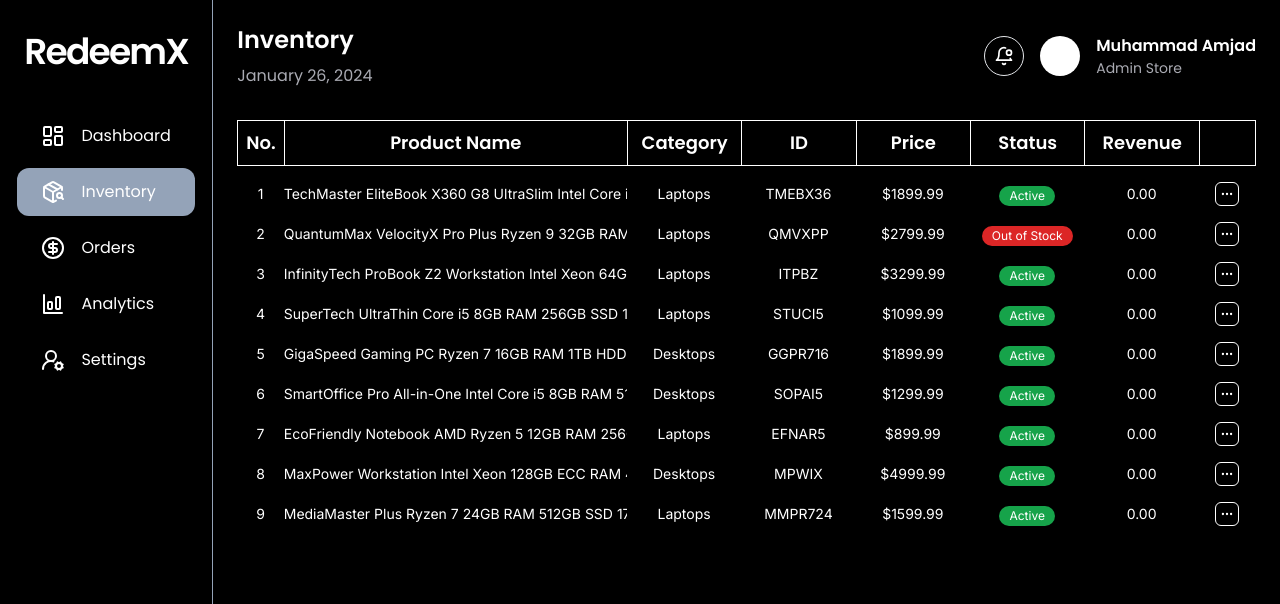
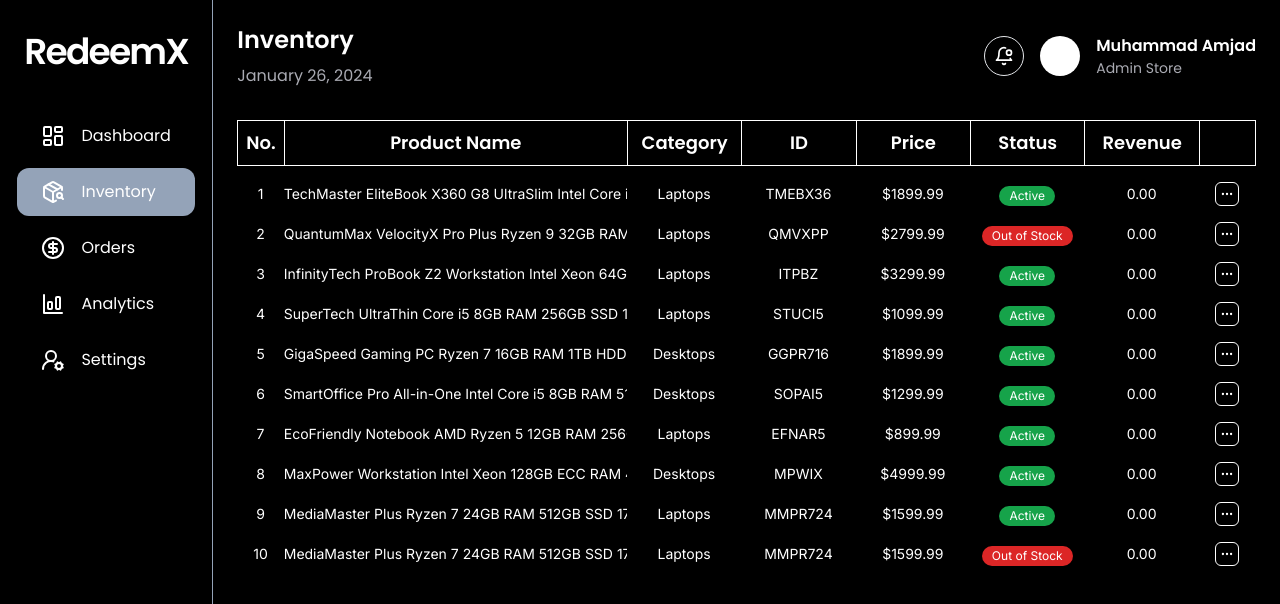
Before and after one commit to devvMuhammad/admin-redeemx, a Next.js app: page /inventory in a window 1280 px wide. Shown: the top 604 px of the page. Built offline with nearby package versions, Linux system fonts and the light colour scheme.

Commit message:
removed useless imports and added a product

```diff
--- a/src/components/inventory/ProductsTable.tsx
+++ b/src/components/inventory/ProductsTable.tsx
@@ -1,6 +1,4 @@
-import { Inter } from "next/font/google";
 import TableHeader from "./TableHeader";
-import Badge from "../ui/Badge";
 import ProductRow from "./ProductRow";
 
 export type Product = {
@@ -86,6 +84,14 @@ const dummyProducts: Product[] = [
     status: "Active",
     revenue: 0,
   },
+  {
+    name: 'MediaMaster Plus Ryzen 7 24GB RAM 512GB SSD 17.3" FHD Windows 11 Laptop',
+    category: "Laptops",
+    id: "MMPR724",
+    price: 1599.99,
+    status: "Out of Stock",
+    revenue: 0,
+  },
 ];
 
 export default function ProductsTable() {
```
